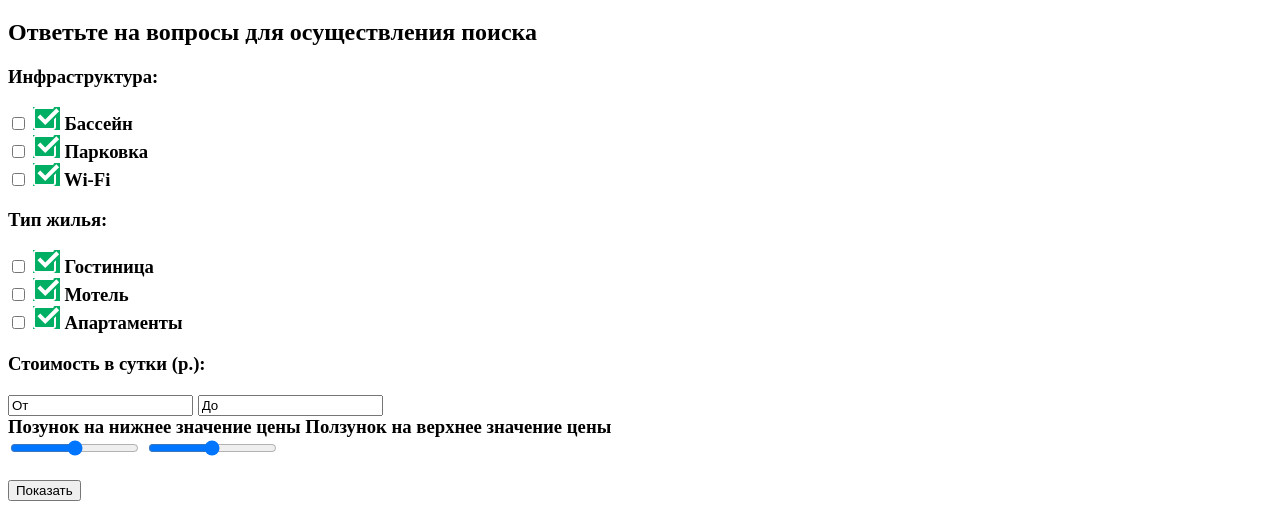
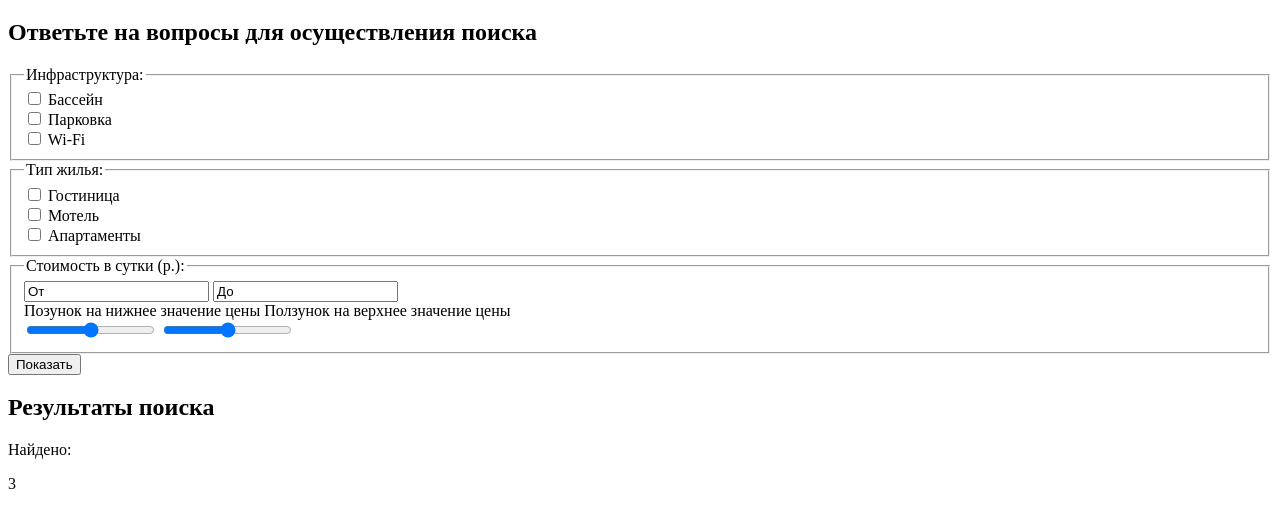
Before and after one commit to Maxicansky/846579-sedona, a plain HTML site: page inner.html in a window 1280 px wide. Shown: the part 251-760 px from the top of the page. Drawn offline with Linux system fonts and the light colour scheme.

Commit message:
Работа над ошибками. Задание №4.

```diff
--- a/inner.html
+++ b/inner.html
@@ -30,58 +30,40 @@
 
   <main class="main-inner">
     <h1 class="visually-hidden">Страница поиска</h1>
-    <form action="js/inner-application.js" name="inner-application">
+    <form action="https://echo.htmlacademy.ru" method="get" name="inner-application">
       <h2 class="visually-hidden">Ответьте на вопросы для осуществления поиска</h2>
-      <section class="infrastructure">
-        <h3 class="for-inner-form">Инфраструктура:<h3>
+      <fieldset class="infrastructure">
+        <legend class="for-inner-form">Инфраструктура:</legend>
         <div class="column-for-form">
           <input type="checkbox" id="checkbox-pool" name="checkbox-pool" class="checkbox visually-hidden">
-          <img src="img/checkbox-on.svg" class="background-color checkbox-on">
-          <!--Атрибут hidden ниже поставил временно, до работы в css-->
-          <img src="img/checkbox-down.svg" class="background-color checkbox-down" hidden>
           <label for="checkbox-pool">Бассейн</label>
         </div>
         <div class="column-for-form">
           <input type="checkbox" id="checkbox-parking" name="checkbox-parking" class="checkbox visually-hidden">
-          <img src="img/checkbox-on.svg" class="background-color checkbox-on">
-          <!--Атрибут hidden ниже поставил временно, до работы в css-->
-          <img src="img/checkbox-down.svg" class="background-color checkbox-down" hidden>
           <label for="checkbox-parking">Парковка</label>
         </div>
         <div class="column-for-form">
           <input type="checkbox" id="checkbox-wifi" name="checkbox-wifi" class="checkbox visually-hidden">
-          <img src="img/checkbox-on.svg" class="background-color checkbox-on">
-          <!--Атрибут hidden ниже поставил временно, до работы в css-->
-          <img src="img/checkbox-down.svg" class="background-color checkbox-down" hidden>
           <label for="checkbox-wifi">Wi-Fi</label>
         </div>
-      </section>
-      <section class="type-of-housing">
-        <h3 class="for-inner-form">Тип жилья:<h3>
+      </fieldset>
+      <fieldset class="type-of-housing">
+        <legend class="for-inner-form">Тип жилья:</legend>
         <div class="column-for-form">
           <input type="checkbox" id="checkbox-hotel" name="checkbox-hotel" class="checkbox visually-hidden">
-          <img src="img/checkbox-on.svg" class="background-color checkbox-on">
-          <!--Атрибут hidden ниже поставил временно, до работы в css-->
-          <img src="img/checkbox-down.svg" class="background-color checkbox-down" hidden>
           <label for="checkbox-hotel">Гостиница</label>
         </div>
         <div class="column-for-form">
           <input type="checkbox" id="checkbox-motel" name="checkbox-motel" class="checkbox visually-hidden">
-          <img src="img/checkbox-on.svg" class="background-color checkbox-on">
-          <!--Атрибут hidden ниже поставил временно, до работы в css-->
-          <img src="img/checkbox-down.svg" class="background-color checkbox-down" hidden>
           <label for="checkbox-motel">Мотель</label>
         </div>
         <div class="column-for-form">
           <input type="checkbox" id="checkbox-apartment" name="checkbox-apartment" class="checkbox visually-hidden">
-          <img src="img/checkbox-on.svg" class="background-color checkbox-on">
-          <!--Атрибут hidden ниже поставил временно, до работы в css-->
-          <img src="img/checkbox-down.svg" class="background-color checkbox-down" hidden>
           <label for="checkbox-apartment">Апартаменты</label>
         </div>
-      </section>
-      <section class="cost-of-day">
-        <h3 class="for-inner-form">Стоимость в сутки (р.):<h3>
+      </fieldset>
+      <fieldset class="cost-of-day">
+        <legend class="for-inner-form">Стоимость в сутки (р.):</legend>
         <div class="column-for-form">
           <!--Предполагается связка через CSS-->
           <input type="text" class="min-cost" name="min-cost" value="От">
@@ -91,7 +73,7 @@
           <input type="range" id="range-min" name="range-min" class="range-min">
           <input type="range" id="range-max" name="range-max" class="range-max">
         </div>
-      </section>
+      </fieldset>
       <input type="submit" class="to-show" name="to-show" value="Показать">
     </form>
     <section class="results-of-search">
```
Also changed, not shown: index.html (+11 -18 lines).
